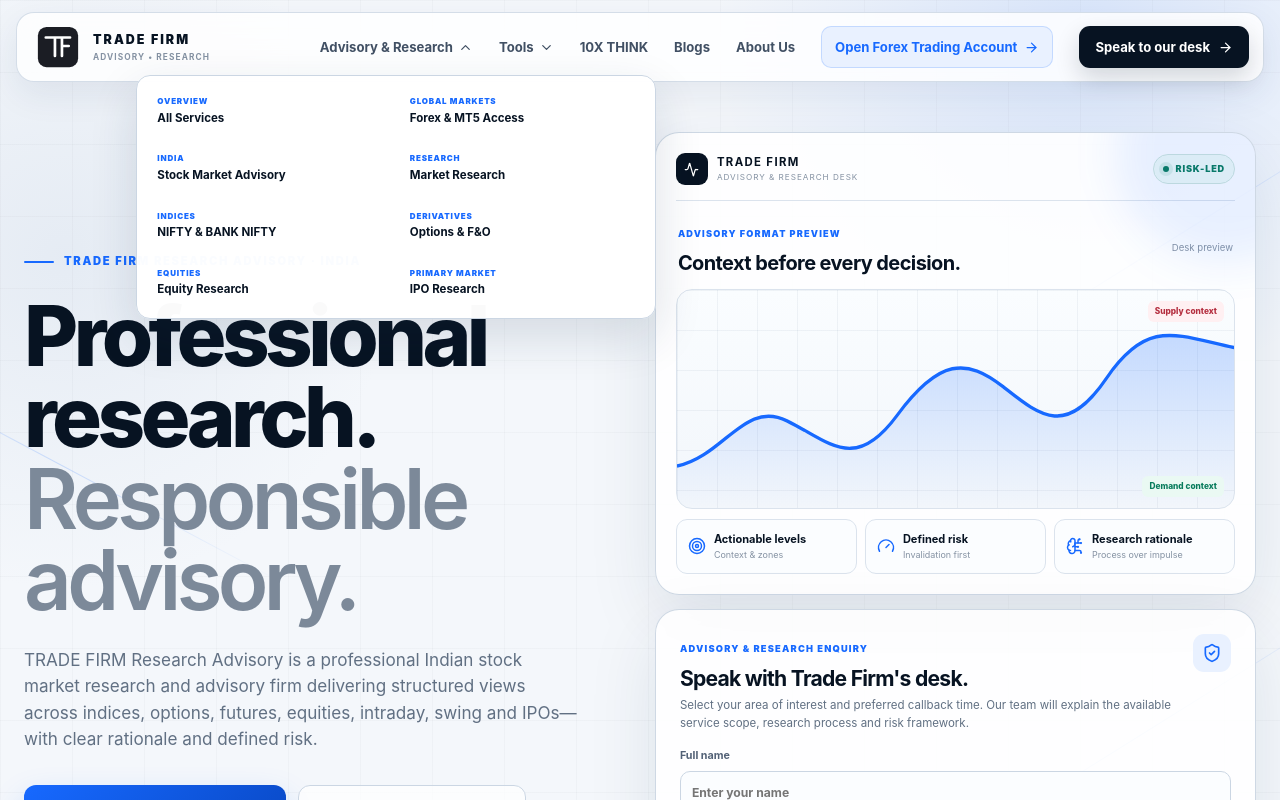
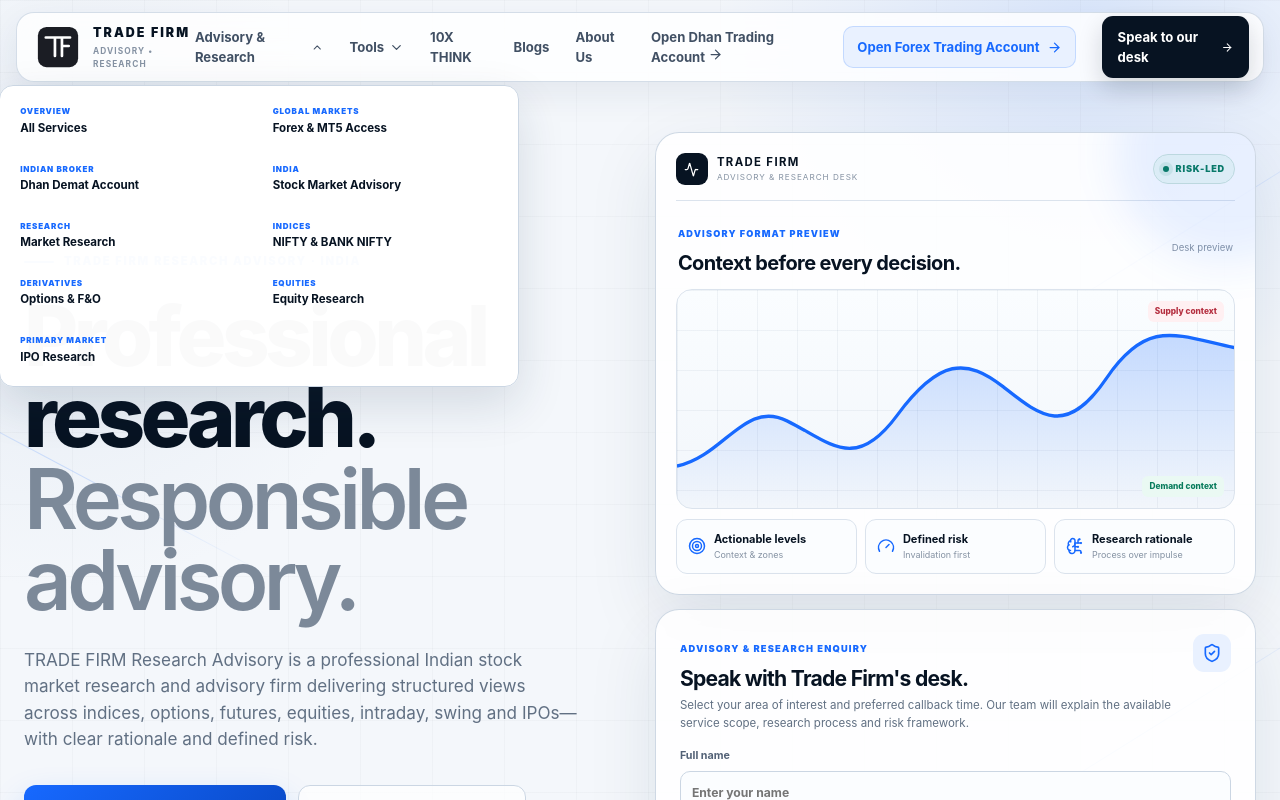
Before and after one commit to tradefirmindia-dot/trade-firm, a Next.js app: page / in a window 1280 px wide. Both pictures are taken after a click on the heading "Advisory & Research". Shown: the top 800 px of the page. Built offline with nearby package versions, Linux system fonts and the light colour scheme; no server answers.

Commit message:
Add Dhan account links to site navigation

```diff
--- a/components/SiteHeader.jsx
+++ b/components/SiteHeader.jsx
@@ -8,7 +8,7 @@
 export default function SiteHeader() {
   const [menuOpen, setMenuOpen] = useState(false);
   const pathname = usePathname();
-  const servicePaths = ["/research-services", "/forex-broker-india", "/stock-market-advisory-india", "/stock-market-research-india", "/nifty-bank-nifty-advisory", "/options-derivatives-research", "/equity-research", "/ipo-research"];
+  const servicePaths = ["/research-services", "/forex-broker-india", "/dhan-demat-account", "/stock-market-advisory-india", "/stock-market-research-india", "/nifty-bank-nifty-advisory", "/options-derivatives-research", "/equity-research", "/ipo-research"];
   const servicesActive = servicePaths.some((path) => active(path));
 
   useEffect(() => {
@@ -59,6 +59,7 @@
           <div className="nav-dropdown-panel services-dropdown-panel">
             <Link href="/research-services"><small>OVERVIEW</small><b>All Services</b></Link>
             <Link href="/forex-broker-india"><small>GLOBAL MARKETS</small><b>Forex &amp; MT5 Access</b></Link>
+            <Link href="/dhan-demat-account"><small>INDIAN BROKER</small><b>Dhan Demat Account</b></Link>
             <Link href="/stock-market-advisory-india"><small>INDIA</small><b>Stock Market Advisory</b></Link>
             <Link href="/stock-market-research-india"><small>RESEARCH</small><b>Market Research</b></Link>
             <Link href="/nifty-bank-nifty-advisory"><small>INDICES</small><b>NIFTY &amp; BANK NIFTY</b></Link>
@@ -79,6 +80,7 @@
         <Link href="/#tenx">10X THINK</Link>
         <Link className={active("/blogs") || active("/research-library") ? "active" : ""} href="/blogs">Blogs</Link>
         <Link className={active("/about-us") ? "active" : ""} href="/about-us">About Us</Link>
+        <Link className={`india-account-link ${active("/dhan-demat-account") ? "active" : ""}`} href="/dhan-demat-account">Open Dhan Trading Account <ArrowRight size={15} /></Link>
         <Link className={`forex-account-link ${active("/forex-broker-india") ? "active" : ""}`} href="/forex-broker-india">Open Forex Trading Account <ArrowRight size={15} /></Link>
         <Link href="/contact" className="nav-cta">Speak to our desk <ArrowRight size={15} /></Link>
       </nav>
```
